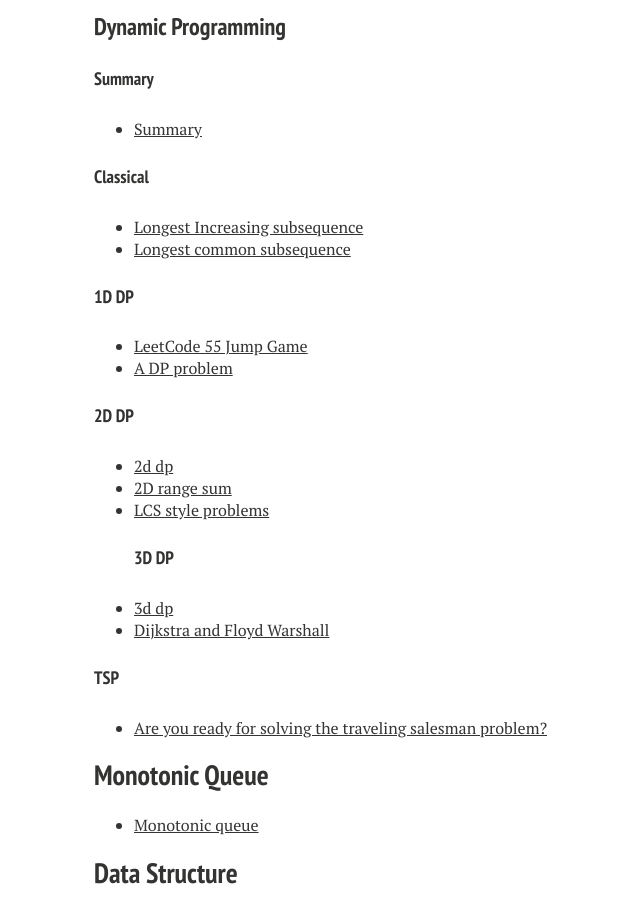
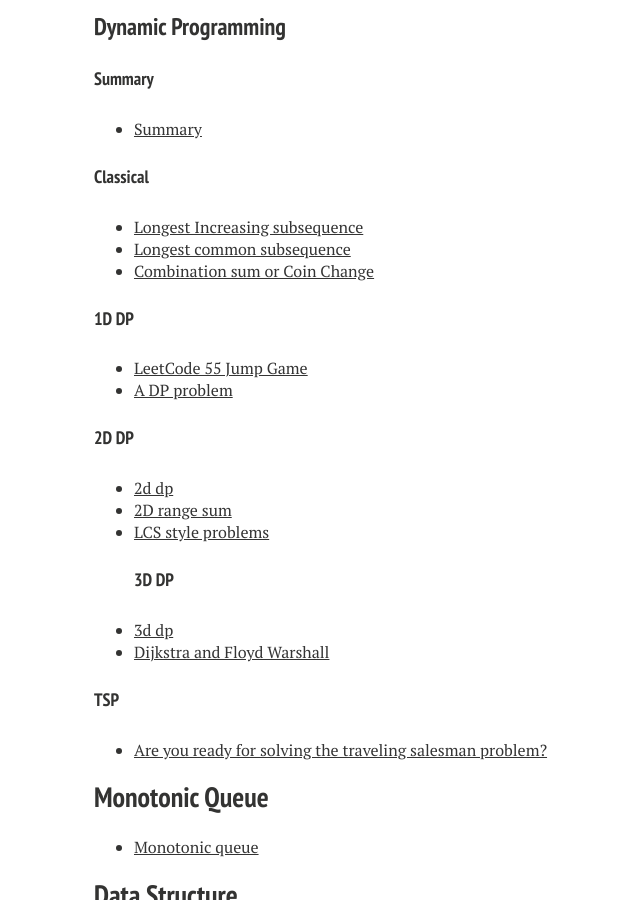
Before and after one commit to xiaokeshen/xiaokeshen.github.io, a Jekyll site: the page built from blog/index.md, in a window 1280 px wide and 900 px high, scrolled down 1166 px. Shown: the whole window, without its empty margins (226-866 px from the left). Built offline with Jekyll 4.4.1, drawn with Linux system fonts in a browser that asks for light colours; nearby versions of some CDN libraries.

Commit message:
add a coin sum dp problem

```diff
--- a/blog/index.md
+++ b/blog/index.md
@@ -46,7 +46,7 @@ My 'Serious' coding got started since I became a student as a Computer Science M
 #### Classical
 - [Longest Increasing subsequence](coding/dp/classical/lis.md)
 - [Longest common subsequence](coding/dp/classical/lcs.md)
-
+- [Combination sum or Coin Change](https://medium.com/@jim.morris.shen/combination-sum-or-coin-change-cd9264a02903?source=friends_link&sk=f071a05acbedc48a1ce9b1f61b5f49ab)
 
 #### 1D DP
 - [LeetCode 55 Jump Game](https://medium.com/@jim.morris.shen/jump-game-20b4e598b743?source=friends_link&sk=b867cea63ad9418a79f957af8f56b532)
```
